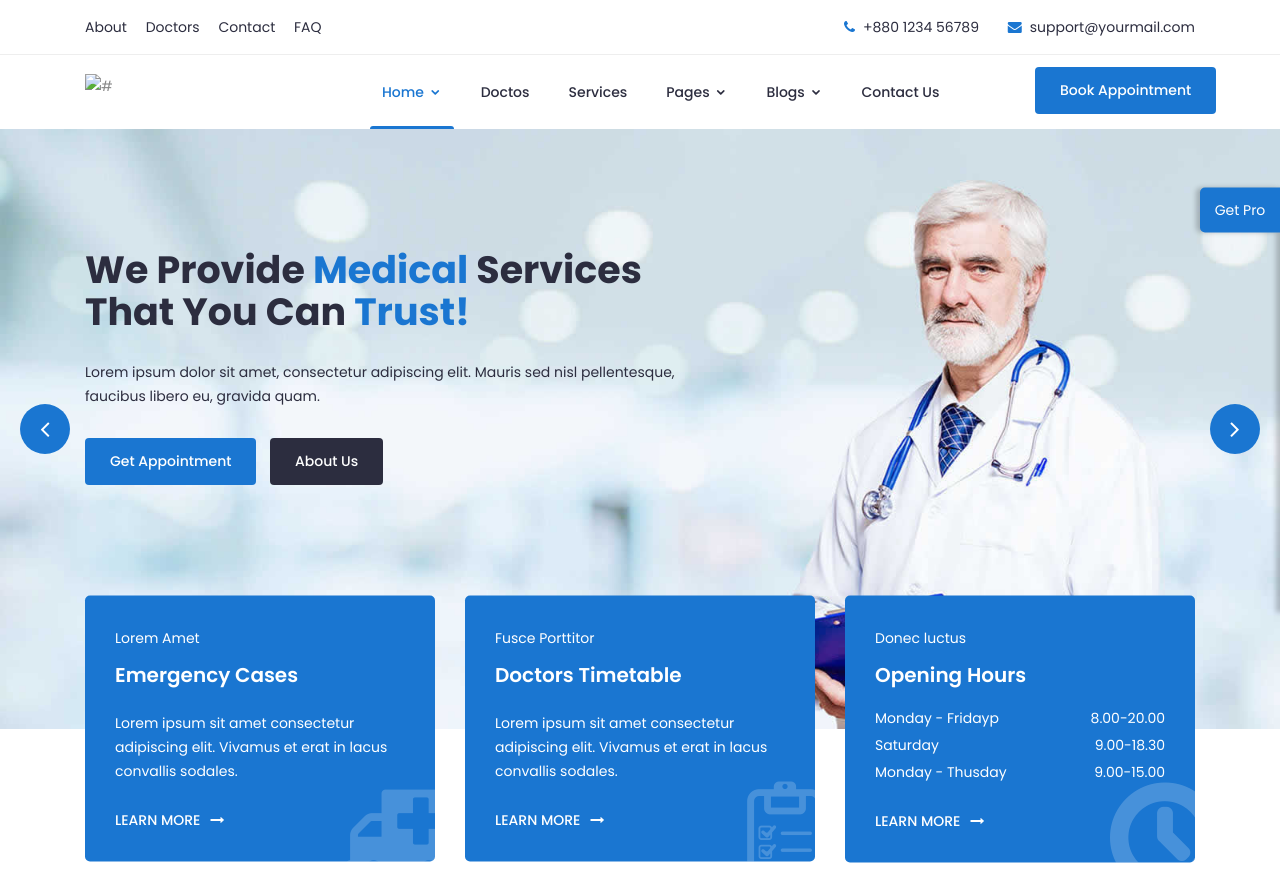
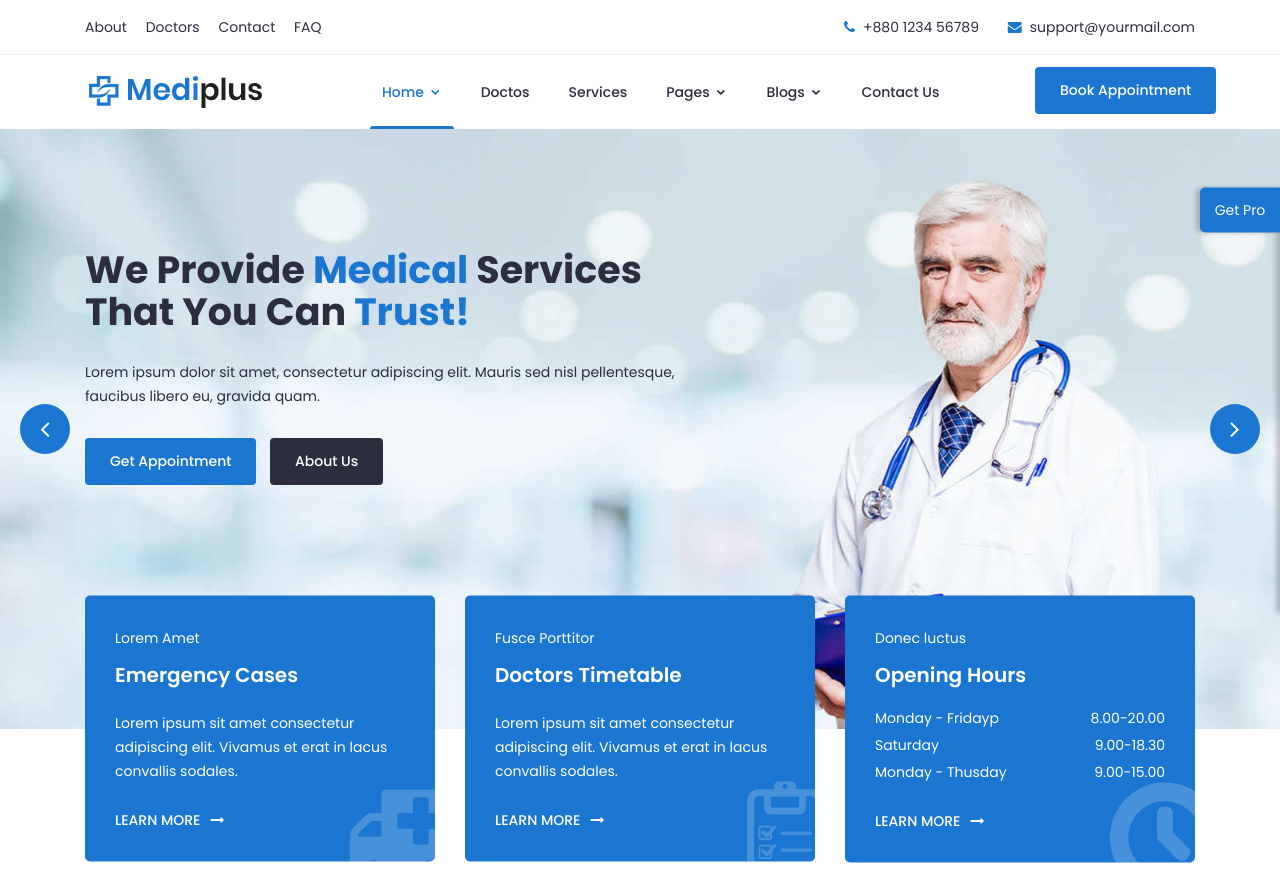
Before and after one commit to abhikum2001/Major_Project, a plain HTML site: page index.html in a window 1280 px wide. Shown: the top 896 px of the page. Drawn offline with Linux system fonts and the light colour scheme; the site is published under a folder, as on GitHub Pages, so addresses that start at the root find nothing; a script that the page names is missing.

Commit message:
Update index.html

```diff
--- a/index.html
+++ b/index.html
@@ -113,7 +113,7 @@
 							<div class="col-lg-3 col-md-3 col-12">
 								<!-- Start Logo -->
 								<div class="logo">
-									<a href="index.html"><img src="/img/logo.png" alt="#"></a>
+									<a href="index.html"><img src="img/logo.png" alt="#"></a>
 								</div>
 								<!-- End Logo -->
 								<!-- Mobile Nav -->
```
